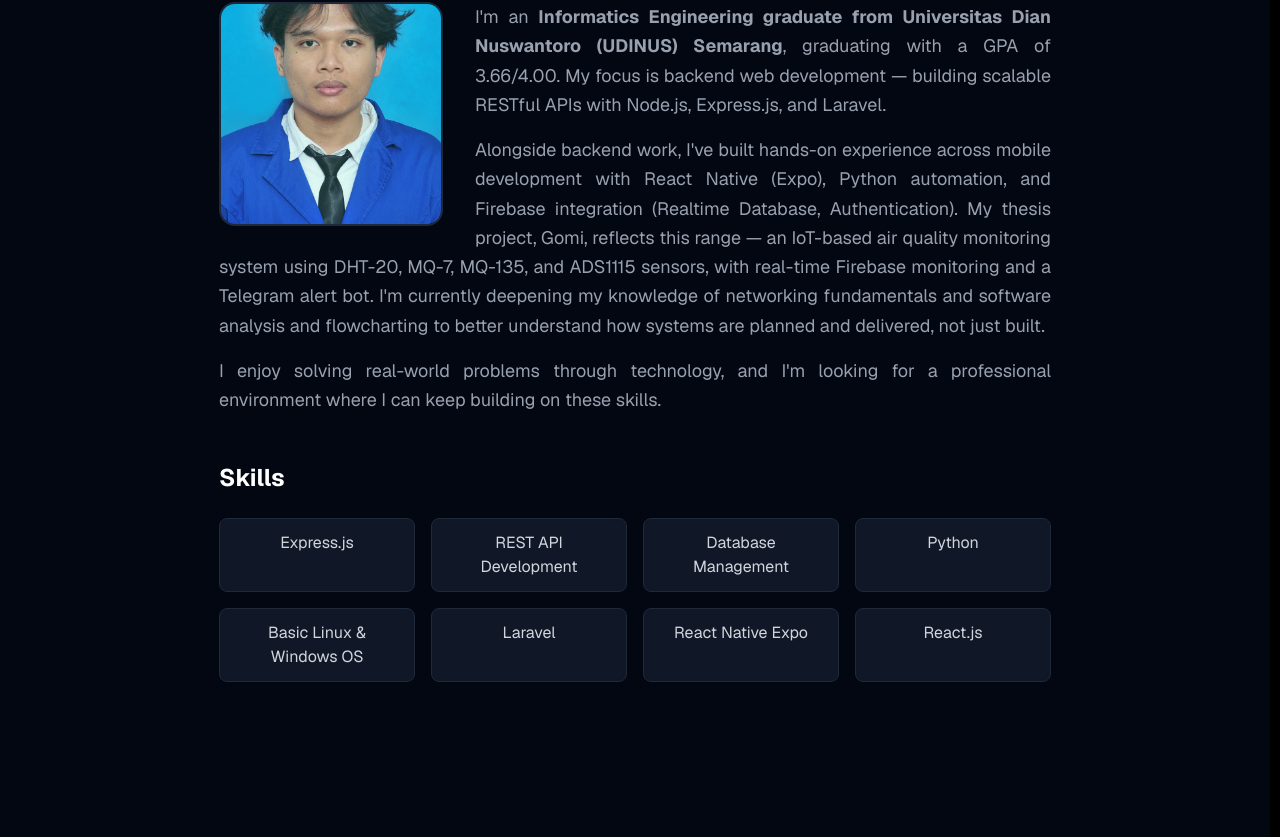
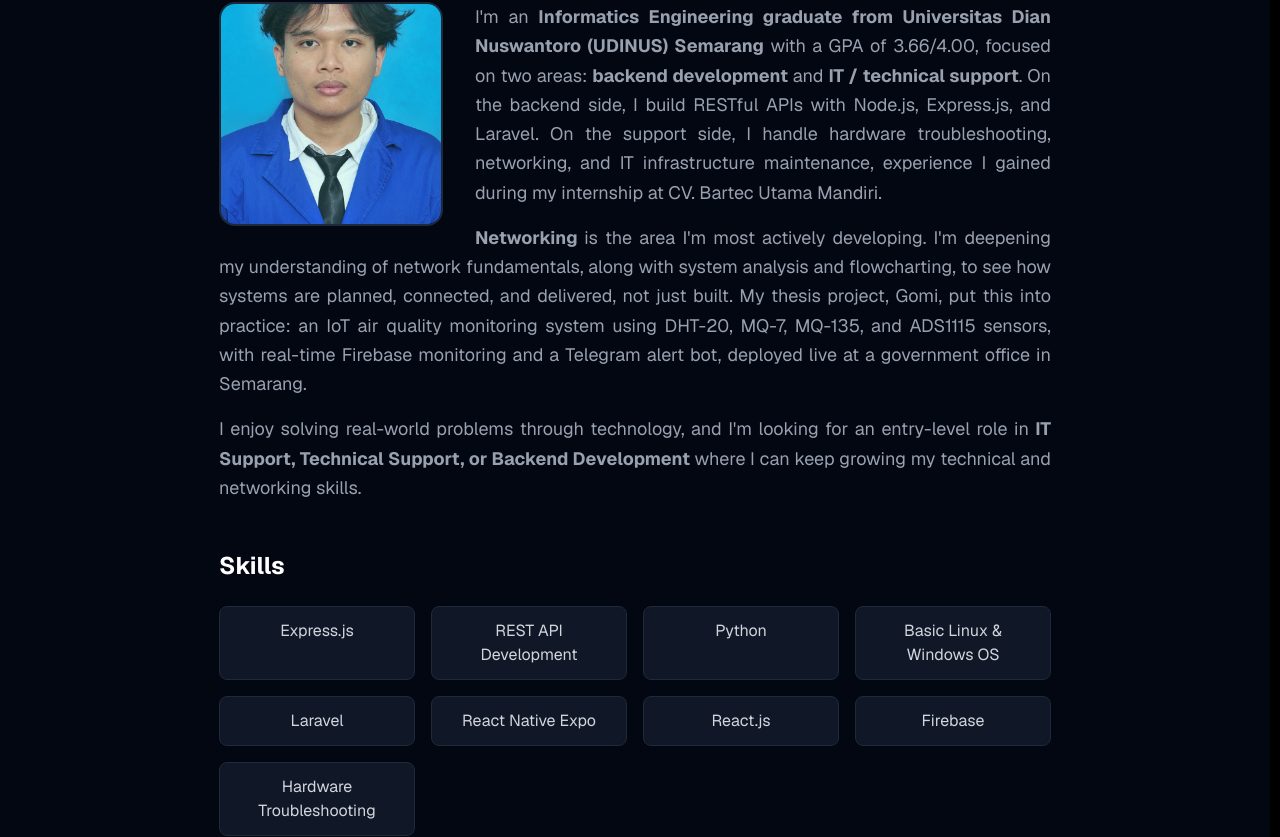
Before and after one commit to Rezzadty/Portofolio, a Next.js app: page / in a window 1280 px wide. Shown: the part 950-1787 px from the top of the page. Built offline with nearby package versions, Linux system fonts and the light colour scheme.

Commit message:
Changing the About and skills section

```diff
--- a/src/features/about/components/About.tsx
+++ b/src/features/about/components/About.tsx
@@ -34,21 +34,25 @@ export function About() {
 
           <div className="space-y-4 text-justify">
             <p>
-              I&apos;m an <strong>Informatics Engineering graduate from Universitas Dian Nuswantoro (UDINUS) Semarang</strong>,
-              graduating with a GPA of 3.66/4.00. My focus is backend web development — building scalable RESTful
-              APIs with Node.js, Express.js, and Laravel.
+              I&apos;m an <strong>Informatics Engineering graduate from Universitas Dian Nuswantoro
+              (UDINUS) Semarang</strong> with a GPA of 3.66/4.00, focused on two areas:{" "}
+              <strong>backend development</strong> and <strong>IT / technical support</strong>. On the
+              backend side, I build RESTful APIs with Node.js, Express.js, and Laravel. On the support
+              side, I handle hardware troubleshooting, networking, and IT infrastructure maintenance,
+              experience I gained during my internship at CV. Bartec Utama Mandiri.
             </p>
             <p>
-              Alongside backend work, I&apos;ve built hands-on experience across mobile development with React Native (Expo),
-              Python automation, and Firebase integration (Realtime Database, Authentication). My thesis project,
-              Gomi, reflects this range — an IoT-based air quality monitoring system using DHT-20, MQ-7, MQ-135, and
-              ADS1115 sensors, with real-time Firebase monitoring and a Telegram alert bot. I&apos;m currently deepening my knowledge
-              of networking fundamentals and software analysis and flowcharting to better understand how systems
-              are planned and delivered, not just built.
+              <strong>Networking </strong>is the area I&apos;m most actively developing. I&apos;m
+              deepening my understanding of network fundamentals, along with system analysis and
+              flowcharting, to see how systems are planned, connected, and delivered, not just built.
+              My thesis project, Gomi, put this into practice: an IoT air quality monitoring system
+              using DHT-20, MQ-7, MQ-135, and ADS1115 sensors, with real-time Firebase monitoring and
+              a Telegram alert bot, deployed live at a government office in Semarang.
             </p>
             <p>
-              I enjoy solving real-world problems through technology, and I&apos;m looking for a professional environment
-              where I can keep building on these skills.
+              I enjoy solving real-world problems through technology, and I&apos;m looking for an
+              entry-level role in <strong>IT Support, Technical Support, or Backend Development</strong>{" "}
+              where I can keep growing my technical and networking skills.
             </p>
           </div>
           <div className="clear-both"></div>
--- a/src/features/about/data/skills.ts
+++ b/src/features/about/data/skills.ts
@@ -1,10 +1,11 @@
 export const SKILLS: string[] = [
   "Express.js",
   "REST API Development",
-  "Database Management",
   "Python",
   "Basic Linux & Windows OS",
   "Laravel",
   "React Native Expo",
   "React.js",
+  "Firebase",
+  "Hardware Troubleshooting",
 ];
```
